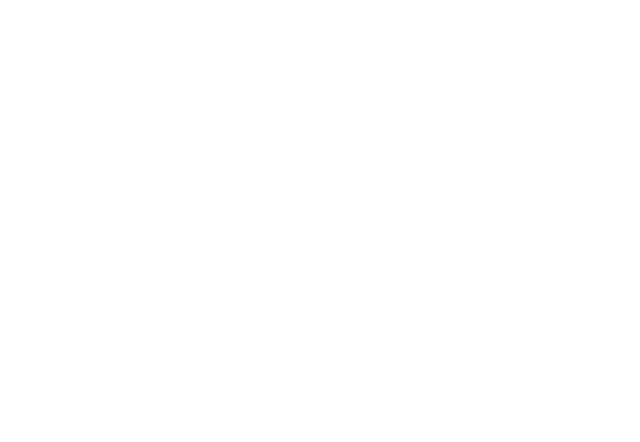
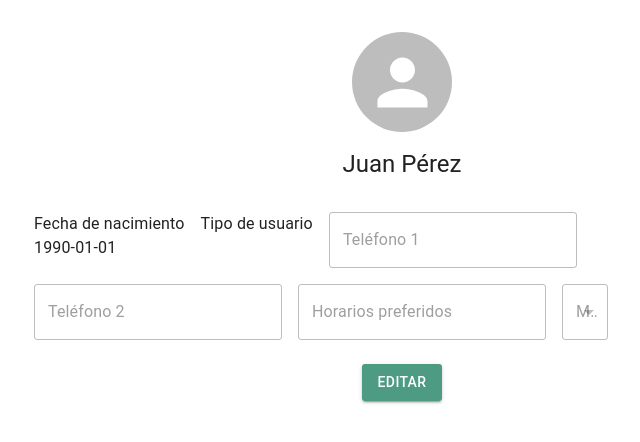
Before and after one commit to IcyHavit/ChambaFacil, a React (Vite) app: page /perfil in a window 1280 px wide. Before the commit this address had no page. Shown: the top 442 px of the page, without its empty margins (238-878 px from the left). Built offline with nearby package versions, Linux system fonts and the light colour scheme.

Commit message:
Pantalla Perfil General
Falta correcciones

```diff
--- a/src/App.jsx
+++ b/src/App.jsx
@@ -7,6 +7,7 @@
 import Register from './pages/Register';
 import Search from './pages/Search';
 import PublicarServicio from './pages/PublicarServicio';
+import Perfil from './pages/Perfil';
 
 
 function App() {
@@ -20,6 +21,7 @@
         <Route path="/register" element={<Register />} />
         <Route path="/search" element={<Search />} />
         <Route path="/publicar" element={<PublicarServicio />} />
+        <Route path="/perfil" element={<Perfil />} />
         {/* Add more routes as needed */}
       </Routes>
     </BrowserRouter>
--- /dev/null
+++ b/src/components/Perfil/PerfilGeneral.jsx
@@ -0,0 +1,162 @@
+import { useState } from 'react';
+import { Avatar, Typography, TextField, Grid, Button, Box, MenuItem } from '@mui/material';
+
+const metodosPago = ['Efectivo', 'Transferencia', 'Tarjeta'];
+const tiposCliente = ['Particular', 'Representante del negocio'];
+const tiposPrestamista = ['Individual', 'Cuadrilla', 'Empresa pequeña'];
+
+export default function PerfilGeneral({ userType = 'Cliente' }) {
+  const [editMode, setEditMode] = useState(false);
+  const [datos, setDatos] = useState({
+    nombre: 'Juan Pérez',
+    fechaNacimiento: '1990-01-01',
+    metodoPago: '',
+    // Cliente
+    tipoCliente: '',
+    telefono1: '',
+    telefono2: '',
+    horarios: '',
+    // Prestamista
+    descripcion: '',
+    tipoPrestamista: '',
+    portafolio: '',
+    contacto1: '',
+    contacto2: '',
+    imagenes: []
+  });
+
+  const handleChange = (e) => {
+    setDatos({ ...datos, [e.target.name]: e.target.value });
+  };
+
+  const toggleEdit = () => setEditMode(!editMode);
+
+  return (
+    <Box p={4} sx={{ maxWidth: 800, margin: 'auto' }}>
+      {/* Bloque 1 */}
+      <Box textAlign="center" mb={4}>
+        <Avatar sx={{ width: 100, height: 100, margin: 'auto' }} />
+        <Typography variant="h5" mt={2}>
+          {editMode ? (
+            <TextField name="nombre" value={datos.nombre} onChange={handleChange} />
+          ) : datos.nombre}
+        </Typography>
+      </Box>
+
+      {/* Bloque 2 (común) */}
+      <Grid container spacing={2} mb={3}>
+        <Grid item xs={12} sm={6}>
+          <Typography>Fecha de nacimiento</Typography>
+          {editMode ? (
+            <TextField
+              type="date"
+              name="fechaNacimiento"
+              value={datos.fechaNacimiento}
+              onChange={handleChange}
+              fullWidth
+            />
+          ) : (
+            <Typography>{datos.fechaNacimiento}</Typography>
+          )}
+        </Grid>
+
+        {userType === 'Cliente' && (
+          <>
+            <Grid item xs={12} sm={6}>
+              <Typography>Tipo de usuario</Typography>
+              {editMode ? (
+                <TextField
+                  select
+                  name="tipoCliente"
+                  value={datos.tipoCliente}
+                  onChange={handleChange}
+                  fullWidth
+                >
+                  {tiposCliente.map(tipo => (
+                    <MenuItem key={tipo} value={tipo}>{tipo}</MenuItem>
+                  ))}
+                </TextField>
+              ) : (
+                <Typography>{datos.tipoCliente}</Typography>
+              )}
+            </Grid>
+            <Grid item xs={6}><TextField label="Teléfono 1" name="telefono1" value={datos.telefono1} onChange={handleChange} fullWidth disabled={!editMode} /></Grid>
+            <Grid item xs={6}><TextField label="Teléfono 2" name="telefono2" value={datos.telefono2} onChange={handleChange} fullWidth disabled={!editMode} /></Grid>
+            <Grid item xs={12}><TextField label="Horarios preferidos" name="horarios" value={datos.horarios} onChange={handleChange} fullWidth disabled={!editMode} /></Grid>
+          </>
+        )}
+
+        {userType === 'Prestamista' && (
+          <>
+            <Grid item xs={12}>
+              <TextField
+                label="Descripción"
+                name="descripcion"
+                value={datos.descripcion}
+                onChange={handleChange}
+                multiline
+                fullWidth
+                disabled={!editMode}
+              />
+            </Grid>
+            <Grid item xs={12}>
+              <TextField
+                select
+                name="tipoPrestamista"
+                label="Tipo de prestamista"
+                value={datos.tipoPrestamista}
+                onChange={handleChange}
+                fullWidth
+                disabled={!editMode}
+              >
+                {tiposPrestamista.map(tipo => (
+                  <MenuItem key={tipo} value={tipo}>{tipo}</MenuItem>
+                ))}
+              </TextField>
+            </Grid>
+            <Grid item xs={6}><TextField label="Contacto 1" name="contacto1" value={datos.contacto1} onChange={handleChange} fullWidth disabled={!editMode} /></Grid>
+            <Grid item xs={6}><TextField label="Contacto 2" name="contacto2" value={datos.contacto2} onChange={handleChange} fullWidth disabled={!editMode} /></Grid>
+            <Grid item xs={12}>
+              <TextField
+                label="Portafolio / Experiencia"
+                name="portafolio"
+                value={datos.portafolio}
+                onChange={handleChange}
+                multiline
+                fullWidth
+                disabled={!editMode}
+              />
+            </Grid>
+            <Grid item xs={12}>
+              <Typography variant="body2">Imágenes de trabajo (máximo 5)</Typography>
+              {editMode && <input type="file" multiple accept="image/*" />}
+            </Grid>
+          </>
+        )}
+
+        {/* Métodos de pago (común) */}
+        <Grid item xs={12}>
+          <TextField
+            select
+            name="metodoPago"
+            label="Métodos de pago"
+            value={datos.metodoPago}
+            onChange={handleChange}
+            fullWidth
+            disabled={!editMode}
+          >
+            {metodosPago.map(m => (
+              <MenuItem key={m} value={m}>{m}</MenuItem>
+            ))}
+          </TextField>
+        </Grid>
+      </Grid>
+
+      <Box textAlign="center">
+        <Button variant="contained" color="primary" onClick={toggleEdit}>
+          {editMode ? 'Guardar' : 'Editar'}
+        </Button>
+      </Box>
+    </Box>
+  );
+}
--- /dev/null
+++ b/src/pages/Perfil.jsx
@@ -0,0 +1,6 @@
+import PerfilGeneral from '../components/Perfil/PerfilGeneral';
+
+export default function Perfil() {
+  const tipoUsuario = 'Cliente'; // o 'Prestamista' desde tu estado global/contexto
+  return <PerfilGeneral userType={tipoUsuario} />;
+}
```
